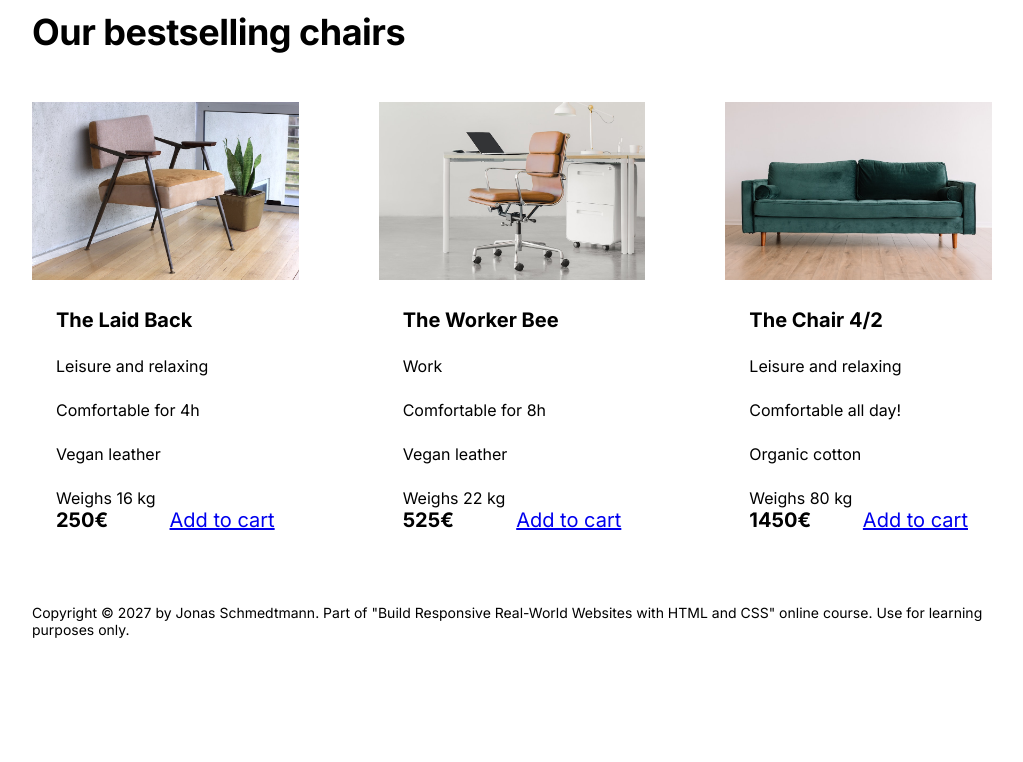
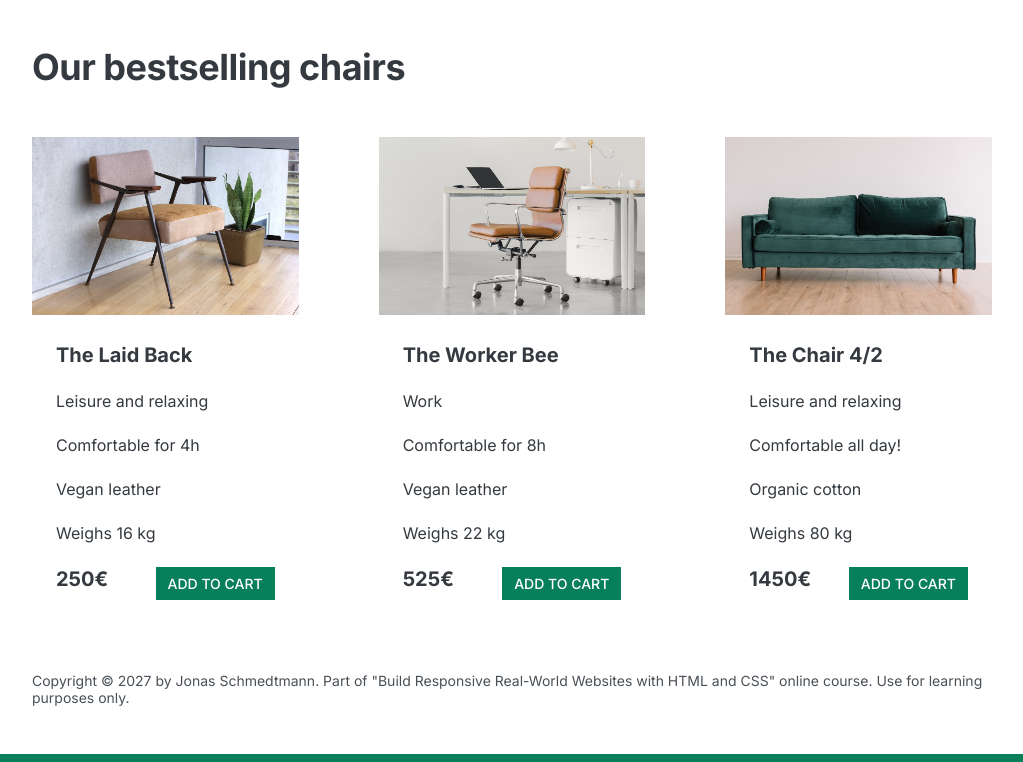
Before and after one commit to Kerimsekili/Furniture-Website, a plain HTML site: page index.html in a window 1280 px wide. Shown: the part 1095-1857 px from the top of the page, without its empty margins (128-1151 px from the left). Before the commit the page ends 1781 px from the top, so only its background shows below. Drawn offline with Linux system fonts and the light colour scheme.

Commit message:
Adding Proper colors

```diff
--- a/index.html
+++ b/index.html
@@ -6,7 +6,7 @@
     <meta name="viewport" content="width=device-width, initial-scale=1.0" />
     <link rel="preconnect" href="https://fonts.googleapis.com"><link rel="preconnect" href="https://fonts.gstatic.com" crossorigin><link href="https://fonts.googleapis.com/css2?family=Inter:wght@400;500;700&display=swap" rel="stylesheet">
     <link rel="stylesheet" href="style.css" />
-    <title>Lisbon Chair Shop</title>
+    <title>Chair Shop</title>
   </head>
   <body>
     <div class="container">
--- a/style.css
+++ b/style.css
@@ -1,3 +1,8 @@
+/* MAIN COLOR :#087f5b
+GREY COLOR :#343a40
+*/
+
+
 *{
     margin: 0;
     padding: 0;
@@ -10,6 +15,8 @@
 
 body{
     font-family:"Inter", sans-serif;
+    color: #343a40;
+    border-bottom: 8px solid #087f5b;
 }
 
 .container{
@@ -32,6 +39,31 @@ h2{
     grid-template-columns: repeat(3, 1fr);
     column-gap: 80px;
 
+}
+
+.btn:link,
+.btn:visited{
+    background-color:#087f5b ;
+    color: #fff;
+    text-decoration: none;
+    text-transform: uppercase;
+    font-weight: 500;
+    display: inline-block;
+}
+
+.btn:hover,
+.btn:active{
+    background-color: #099268;
+}
+
+.btn--big{
+    font-size: 18px;
+    padding: 16px 32px;
+
+}
+.btn--small{
+    font-size: 14px;
+    padding: 8px 12px;
 }
 
 /* ------------------------ */
@@ -85,6 +117,9 @@ img{
 
 /* TESTIMONIAL */
 .testimonial-section {
+    background-color:#087f5b;
+    color: #fff;
+    padding: 24px;
 }
 
 .testimonial-box{
@@ -123,7 +158,7 @@ h3{
 }
 
 .chair-details li:last-child{
-    margin-bottom: 0;
+    /* margin-bottom: 0; */
 }
 
 .chair-icon{
@@ -138,4 +173,5 @@ h3{
 footer{
     margin-bottom: 48px;
     font-size: 14px;
+    color: #495057;
 }
```
